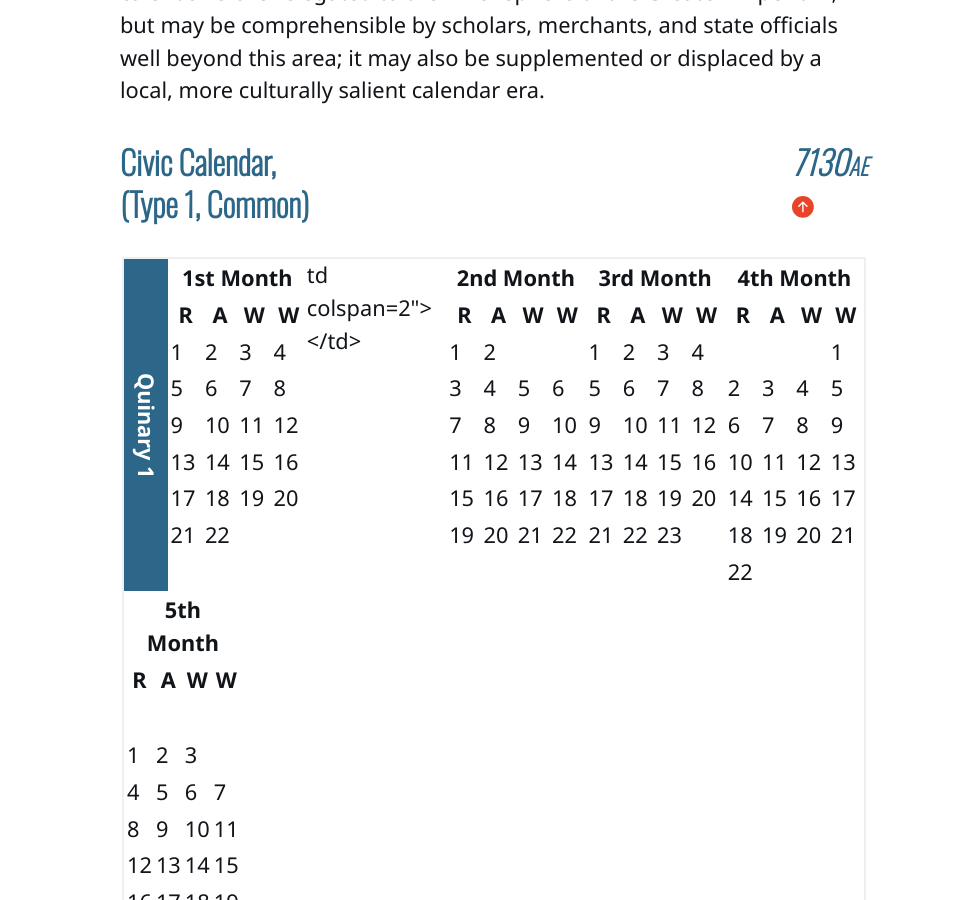
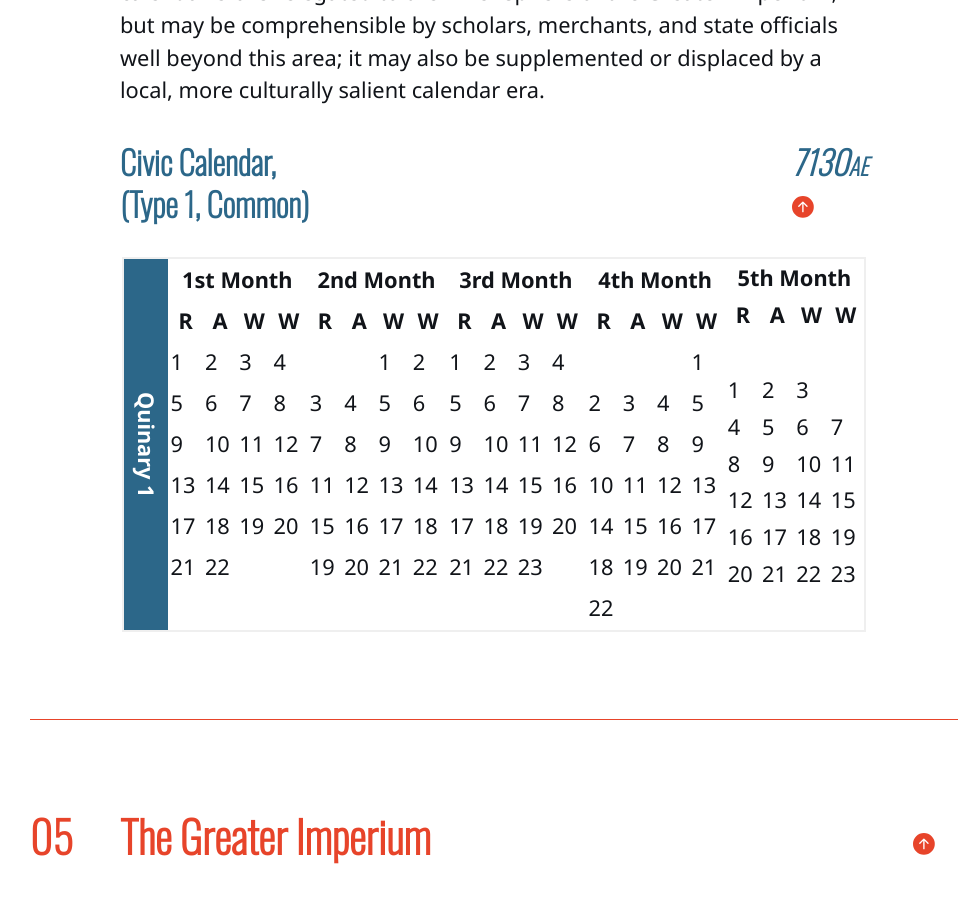
Before and after one commit to kmules1/kmules1.github.io, a Jekyll site: the page built from ecumene/index.md, in a window 1280 px wide and 900 px high, scrolled down 10160 px. Shown: the whole window, without its empty margins (146-1112 px from the left). Built offline with Jekyll 4.4.1, drawn with Linux system fonts in a browser that asks for light colours.

Commit message:
Update index.md

```diff
--- a/ecumene/index.md
+++ b/ecumene/index.md
@@ -275,7 +275,7 @@ The primary calendar era of the Civic Calendar is Years *ab Egressu*, i.e. "Sinc
 	<table>
 		<tr><th colspan=4>2nd Month</th></tr>
 		<tr><th>R</th><th>A</th><th>W</th><th>W</th></tr>
-		<tr>td colspan=2"></td><td>1</td><td>2</td></tr>
+		<tr><td colspan=2></td><td>1</td><td>2</td></tr>
 		<tr><td>3</td><td>4</td><td>5</td><td>6</td></tr>
 		<tr><td>7</td><td>8</td><td>9</td><td>10</td></tr>
 		<tr><td>11</td><td>12</td><td>13</td><td>14</td></tr>
```
